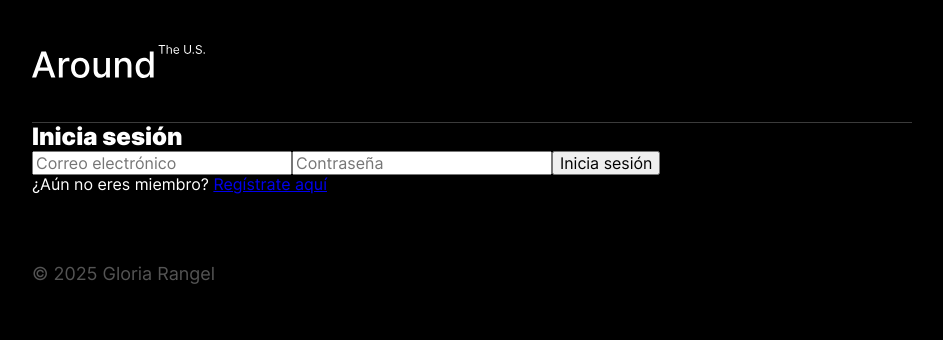
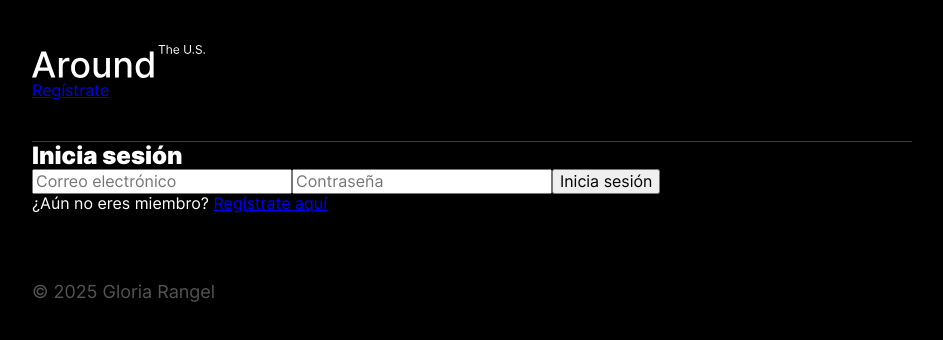
Before and after one commit to NorimNori/web_project_around_react, a React (Vite) app: page /signin in a window 1280 px wide. Shown: the top 340 px of the page, without its empty margins (168-1111 px from the left). Built offline with nearby package versions, Linux system fonts and the light colour scheme.

Commit message:
feat: add logout functionality

```diff
--- a/src/blocks/header.css
+++ b/src/blocks/header.css
@@ -2,6 +2,7 @@
   border-bottom: 1px solid rgba(84, 84, 84, 0.7);
   width: 100%;
   padding: 45px 0 41px;
+  color: white;
 }
 
 @media (max-width: 375px) {
--- a/src/components/App.jsx
+++ b/src/components/App.jsx
@@ -100,18 +100,20 @@ function App() {
       return;
     }
 
-    await auth
-      .authorize(email, password)
-      .then((data) => {
+    try {
+      const data = await auth.authorize(email, password);
       if (data.token) {
         localStorage.setItem("jwt", data.token);
+
+        const userData = await auth.checkToken(data.token);
+        setCurrentUser(userData.data);
+
         setIsLoggedIn(true);
         navigate("/");
       }
-      })
-      .catch(() => {
+    } catch {
       setTooltip({ isOpen: true, isSuccess: false });
-      });
+    }
   }
 
   async function handleSignup({ email, password }) {
@@ -123,6 +125,13 @@ function App() {
       setTooltip({ isOpen: true, isSuccess: false });
       console.error(error);
     }
+  }
+
+  function handleLogout() {
+    localStorage.removeItem("jwt");
+    setIsLoggedIn(false);
+    setCurrentUser({});
+    navigate("/signin");
   }
 
   function handleCloseTooltip() {
@@ -137,6 +146,8 @@ function App() {
         onUpdateAvatar: handleUpdateAvatar,
         handleSignin,
         handleSignup,
+        handleLogout,
+        isLoggedIn,
       }}
     >
       <div className="page__section page__content">
--- a/src/components/header/Header.jsx
+++ b/src/components/header/Header.jsx
@@ -1,9 +1,48 @@
+import { useContext } from "react";
+import { Link, useLocation } from "react-router-dom";
 import logo from "../../assets/images/logo.svg";
+import CurrentUserContext from "../../contexts/CurrentUserContext";
 
 export default function Header() {
+  const { currentUser, isLoggedIn, handleLogout } =
+    useContext(CurrentUserContext);
+  const location = useLocation();
+
+  console.log("pathname:", location.pathname);
+  console.log("isLoggedIn:", isLoggedIn);
+  console.log("currentUser:", currentUser);
+
+  function renderNavLink() {
+    if (location.pathname === "/signup") {
+      return (
+        <Link className="header__link" to="/signin">
+          Iniciar sesión
+        </Link>
+      );
+    }
+    if (location.pathname === "/signin") {
+      return (
+        <Link className="header__link" to="/signup">
+          Regístrate
+        </Link>
+      );
+    }
+    if (isLoggedIn) {
+      return (
+        <div className="header__user-info">
+          <p className="header__email">{currentUser.email}</p>
+          <button className="header__logout" onClick={handleLogout}>
+            Cerrar sesión
+          </button>
+        </div>
+      );
+    }
+  }
+
   return (
     <header className="header page__section">
-      <img className="header__image" src={logo} alt="Around the U.S.logo" />
+      <img className="header__image" src={logo} alt="Around the U.S. logo" />
+      <nav className="header__nav">{renderNavLink()}</nav>
     </header>
   );
 }
```
Lines whose indentation alone changed are shown as unchanged.
